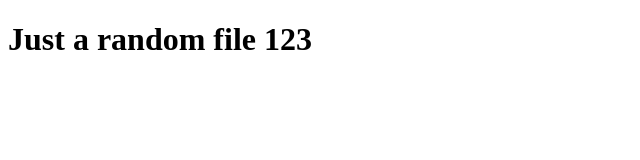
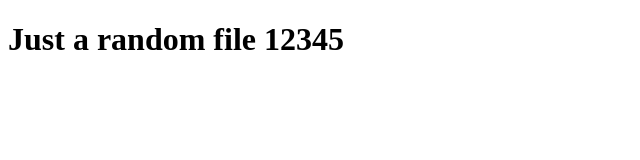
Before and after one commit to vivienstraub01/uebung2WPM, a plain HTML site: page index.html in a window 1280 px wide. Shown: the full height of the page, 0-640 px from the left. Drawn offline with Linux system fonts and the light colour scheme.

Commit message:
Update index.html

```diff
--- a/index.html
+++ b/index.html
@@ -6,6 +6,6 @@
     <title>Test</title>
 </head>
 <body>
-    <h1>Just a random file 123</h1>
+    <h1>Just a random file 12345</h1>
 </body>
 </html>
```
